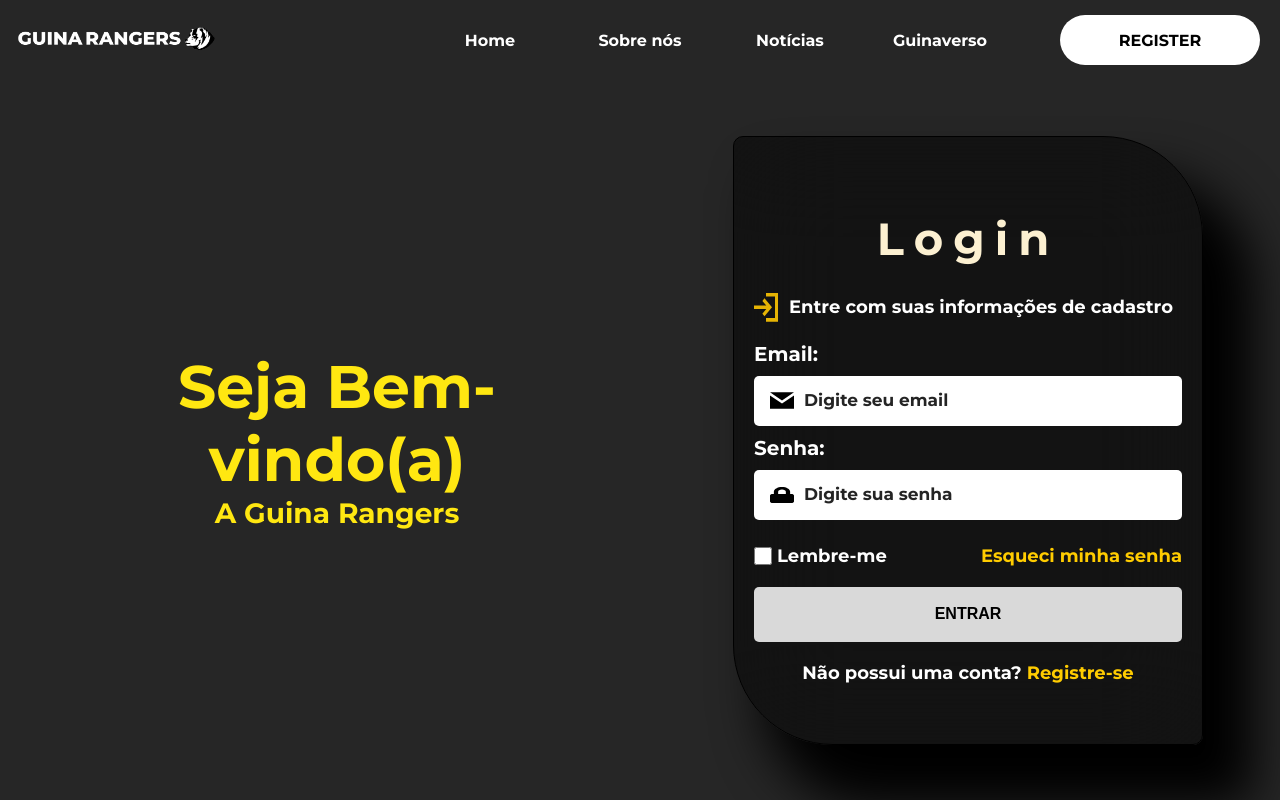
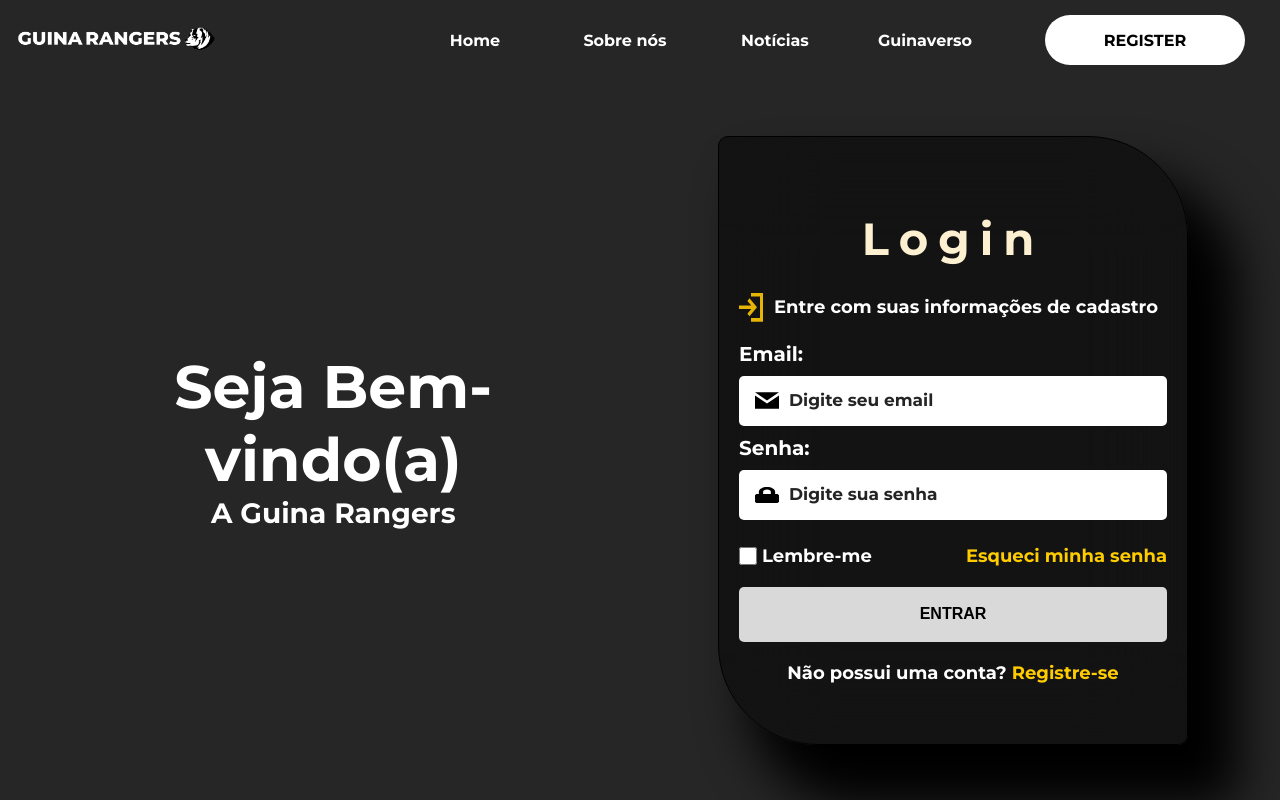
Before and after one commit to Gustavisk13/guinaweb, a React (Create React App) app: page /login in a window 1280 px wide. Built offline with nearby package versions, Linux system fonts and the light colour scheme.

Commit message:
Corrigido estrutura para React

```diff
--- a/package.json
+++ b/package.json
@@ -8,6 +8,8 @@
     "@testing-library/user-event": "^13.5.0",
     "react": "^18.2.0",
     "react-dom": "^18.2.0",
+    "react-router": "^6.3.0",
+    "react-router-dom": "^6.3.0",
     "react-scripts": "5.0.1",
     "scrollreveal": "^4.0.9",
     "web-vitals": "^2.1.4"
--- /dev/null
+++ b/src/App.js
@@ -0,0 +1,6 @@
+import React from "react";
+import RoutesWeb from "./routes";
+
+export default function App(){
+    return <RoutesWeb />;
+}
--- a/src/index.js
+++ b/src/index.js
@@ -1,12 +1,14 @@
 import React from 'react';
 import ReactDOM from 'react-dom/client';
-import Login from './pages/Home';
 import './pages/styles/global.css';
 import Menu from './components/Menu/menu.css';
+import App from './App'
+
+
 
 const root = ReactDOM.createRoot(document.getElementById('root'));
 root.render(
   <React.StrictMode>
-    <Login />
+    <App />
   </React.StrictMode>
 );
--- a/src/pages/Home/index.jsx
+++ b/src/pages/Login/index.jsx
@@ -1,8 +1,6 @@
 import ScrollReveal from "scrollreveal";
 import logo from "../../images/logo/logo.jpg";
-
 import "../styles/login/login.css";
-
 import "../styles/login/loginmobile.css";
 import "../styles/login/logindesktop.css";
 
--- a/src/pages/styles/login/logindesktop.css
+++ b/src/pages/styles/login/logindesktop.css
@@ -24,7 +24,7 @@ body{
 /*Mensagem de Bem-vindo*/
 
 .content{
-    color: #FFE711;
+    color: #ffffff;
 
     height: 100%;
     width: 100%;
--- /dev/null
+++ b/src/routes/index.jsx
@@ -0,0 +1,17 @@
+import {BrowserRouter, Routes, Route } from "react-router-dom";
+
+import Login from "../pages/Login";
+import NotFound from "../pages/NotFound";
+
+export default function RoutesWeb() {
+    return (
+        <BrowserRouter>
+            <Routes>
+                <Route path="/" element={<Login/>} />
+                <Route path="/login" element={<Login/>} />
+
+                <Route path="*" element={<NotFound/>} />
+            </Routes>
+        </BrowserRouter>
+    );
+};
```
Also changed, not shown: src/pages/NotFound/index.jsx (added), 1 other file (tests, documents, lock files or other folders).
